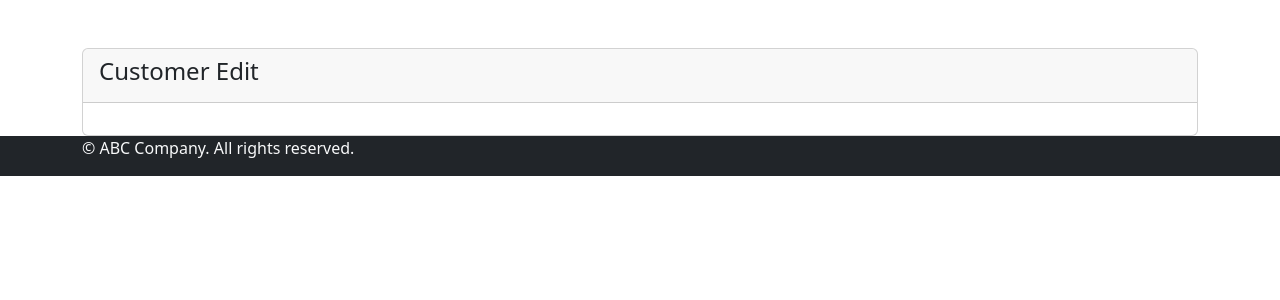
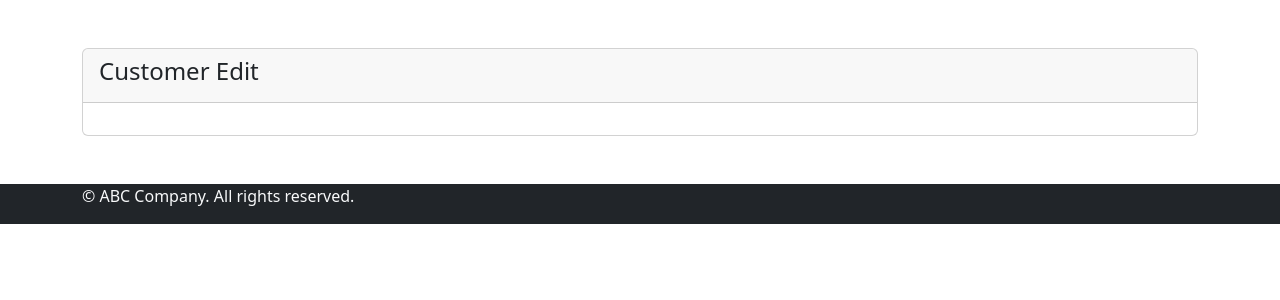
Before and after one commit to Shajenthika/Assignment, a PHP site: page /customer-view.php in a window 1280 px wide. Shown: the top 300 px of the page. Run offline with PHP 8.4, Linux system fonts and the light colour scheme.

Commit message:
Update customer-view.php

```diff
--- a/customer-view.php
+++ b/customer-view.php
@@ -2,7 +2,7 @@
 require 'dbcon.php';
 ?>
 <?php include('header.php') ?>
-    <div class="container mt-5">
+    <div class="container mt-5 mb-5">
         <div class="row">
             <div class="col-md-12">
                 <div class="card">
```
